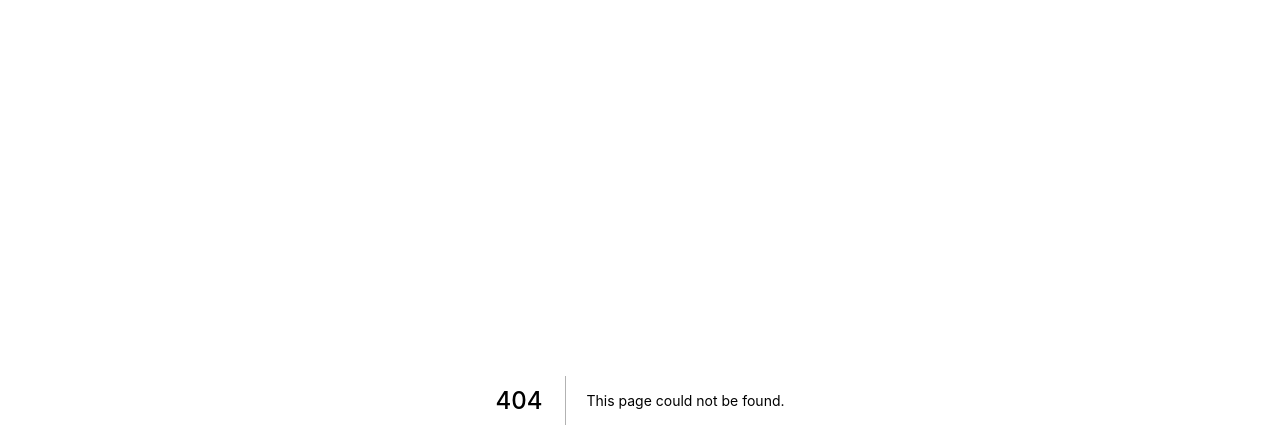
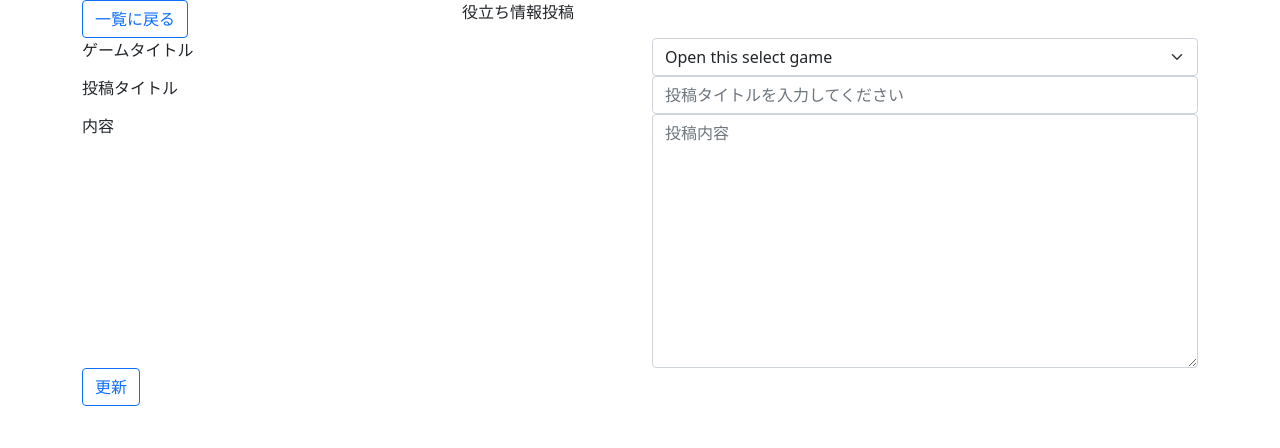
Before and after one commit to reijimiki627/ga-front, a Next.js app: page /useful_info/update in a window 1280 px wide. Before the commit this address had no page. Shown: the top 448 px of the page. Built offline with nearby package versions, Linux system fonts and the light colour scheme; no server answers.

Commit message:
更新画面実装

```diff
--- /dev/null
+++ b/pages/useful_info/update.js
@@ -0,0 +1,108 @@
+import { useState, useEffect } from 'react'
+import { Container, Row, Col, Button, Form } from 'react-bootstrap';
+import Link from 'next/link';
+import axios from 'axios'
+
+export default function UsefulUpdate() {
+  const [gameId, setGameId] = useState(0)
+  const [id, setId] = useState(0)
+  const [title, setTitle] = useState('')
+  const [contents, setContents] = useState('')
+  const [games, setGames] = useState([])
+
+  useEffect(() => {
+    const search = window.location.search
+    const query = new URLSearchParams(search)
+
+    getGames()
+    getDetail(query.get('id'))
+  }, [])
+
+  function getDetail(id) {
+    axios.get('http://localhost:8080/api/useful_info/detail?id='+ id).then(res => {
+      console.log(res.data.useful_info)
+      setId(res.data.useful_info[0].useful_info_id)
+      setGameId(res.data.useful_info[0].game_id)
+      setTitle(res.data.useful_info[0].title)
+      setContents(res.data.useful_info[0].contents)
+    }).catch(e => console.error(e))
+  }
+
+  function getGames() {
+    axios.get('http://localhost:8080/api/game/list')
+    .then(res => {
+      setGames(res.data.games)
+    }).catch(e => {
+      console.error(e)
+    })
+  }
+
+  function createGames() {
+    var list = []
+    list.push(<option key={0}>Open this select game</option>)
+    games.forEach((game, index) => {
+      list.push(<option key={index+1} value={game.id}>{game.title}</option>)
+    })
+    return list
+  }
+
+  function updateData() {
+    var data = {
+      "user_id": 1,
+      "id": id,
+      "game_id": gameId,
+      "title": title,
+      "contents": contents
+    }
+
+    console.log(data)
+    axios.put('http://localhost:8080/api/useful_info', data).then(res => alert('更新に成功しました。')).catch(e => console.error("更新処理でエラー発生。"))
+  }
+
+  return (
+    <div className='useful-info-main'>
+      <Container>
+        <Row>
+          <Col>
+            <Link href="/useful_info/list">
+              <Button variant="outline-primary" size="md" className='btn-custom'>一覧に戻る</Button>
+            </Link>
+          </Col>
+          <Col>役立ち情報投稿</Col>
+          <Col></Col>
+        </Row>
+        <Row>
+          <Col>
+            <Form.Label>ゲームタイトル</Form.Label>
+          </Col>
+          <Col>
+            <Form.Select aria-label="Default select example" value={gameId} onChange={e => setGameId(e.target.value)}>
+              {createGames()}
+            </Form.Select>
+          </Col>
+        </Row>
+        <Row>
+          <Col>
+            <Form.Label>投稿タイトル</Form.Label>
+          </Col>
+          <Col>
+            <Form.Control type='text' value={title} onChange={(e) => setTitle(e.target.value)} placeholder='投稿タイトルを入力してください' />
+          </Col>
+        </Row>
+        <Row>
+          <Col>
+            <Form.Label>内容</Form.Label>
+          </Col>
+          <Col>
+            <Form.Control as="textarea" rows={10} value={contents} onChange={(e) => setContents(e.target.value)} placeholder='投稿内容' />
+          </Col>
+        </Row>
+        <Row>
+          <Col>
+            <Button variant="outline-primary" size="md" className='btn-custom' onClick={() => updateData()}>更新</Button>
+          </Col>
+        </Row>
+      </Container>
+    </div>
+  )
+}
```
Also changed, not shown: pages/useful_info/detail.js (+17 -1 lines), 1 other file (tests, documents, lock files or other folders).
